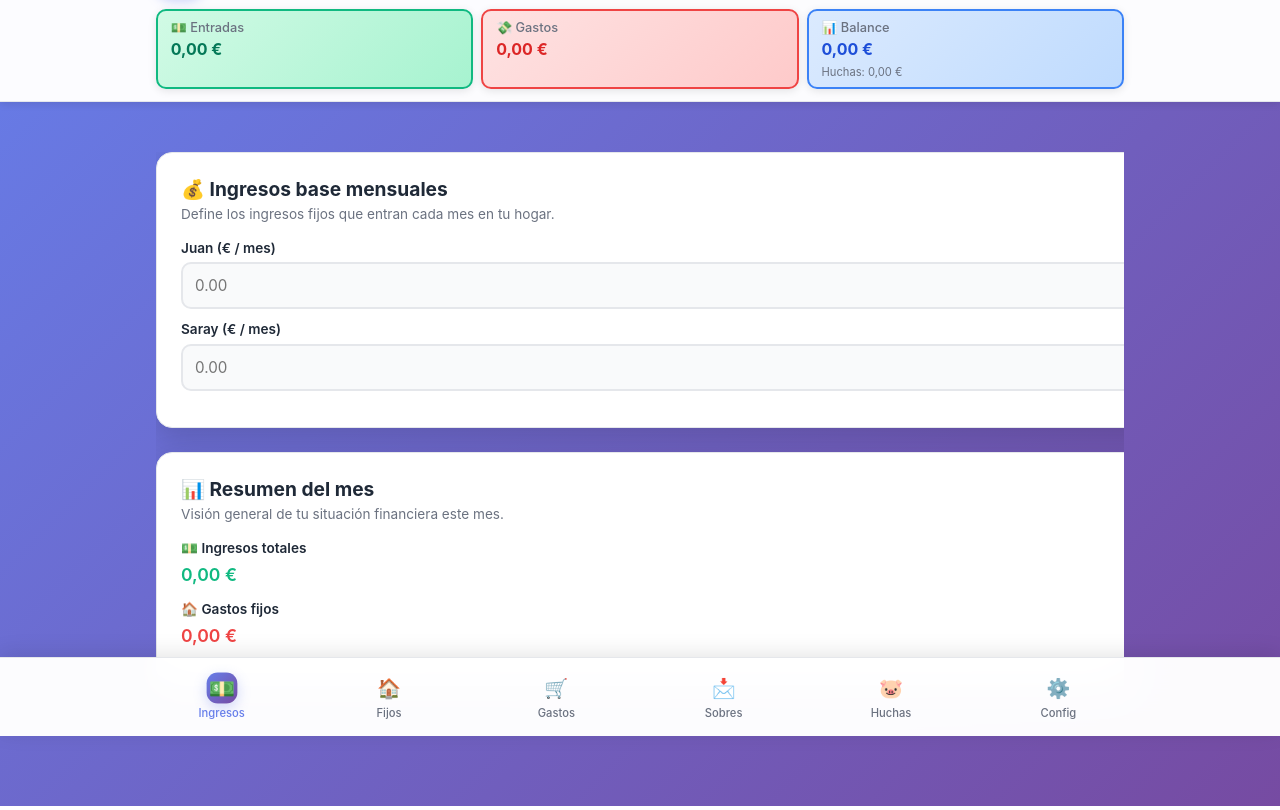
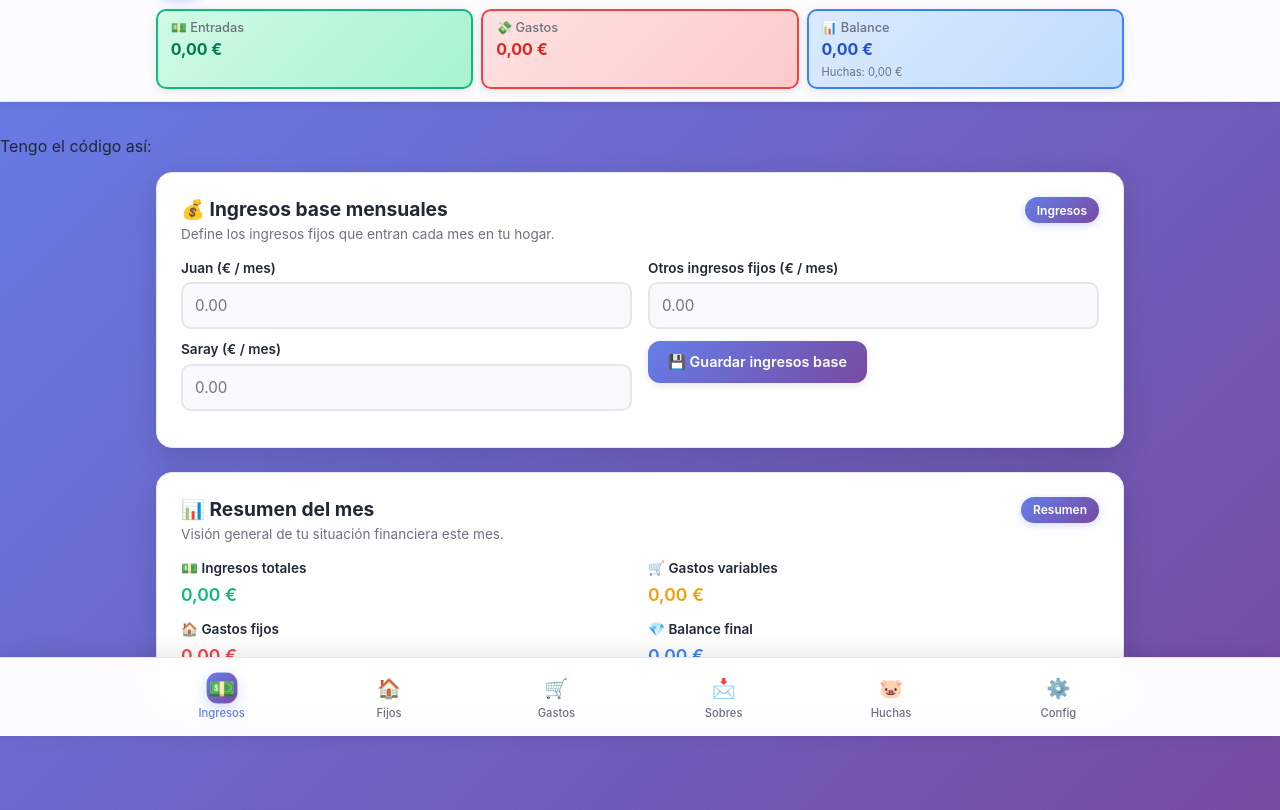
Before and after one commit to dj1free-eng/finanzas, a plain HTML site: page index.html in a window 1280 px wide. Shown: the part 64-874 px from the top of the page. Drawn offline with Linux system fonts and the light colour scheme.

Commit message:
Update index.html

```diff
--- a/index.html
+++ b/index.html
@@ -1,3 +1,5 @@
+Tengo el código así:
+
 <!DOCTYPE html>
 <html lang="es">
 <head>
@@ -860,22 +862,7 @@
   padding: 0.25rem;
   cursor: pointer;
 }
-.tabs-wrapper {
-  overflow: hidden;
-  width: 100%;
-}
-
-.tabs-container {
-  display: flex;
-  flex-direction: row;
-  width: 600%; /* 6 pestañas */
-  transition: transform 0.35s cubic-bezier(.25,.8,.25,1);
-}
-
-.tab-section {
-  width: 100%;
-  flex-shrink: 0;
-}
+
   </style>
 </head>
 <body>
@@ -952,8 +939,7 @@
   </header>
 
   <div class="app">
-  <main class="tabs-wrapper">
-  <div class="tabs-container">
+    <main class="tabs-container">
       <!-- INGRESOS -->
       <section class="tab-section active" data-tab="ingresos">
         <section class="card">
@@ -1356,7 +1342,6 @@
           </div>
         </section>
       </section>
-     </div>
     </main>
   </div>
 
```
